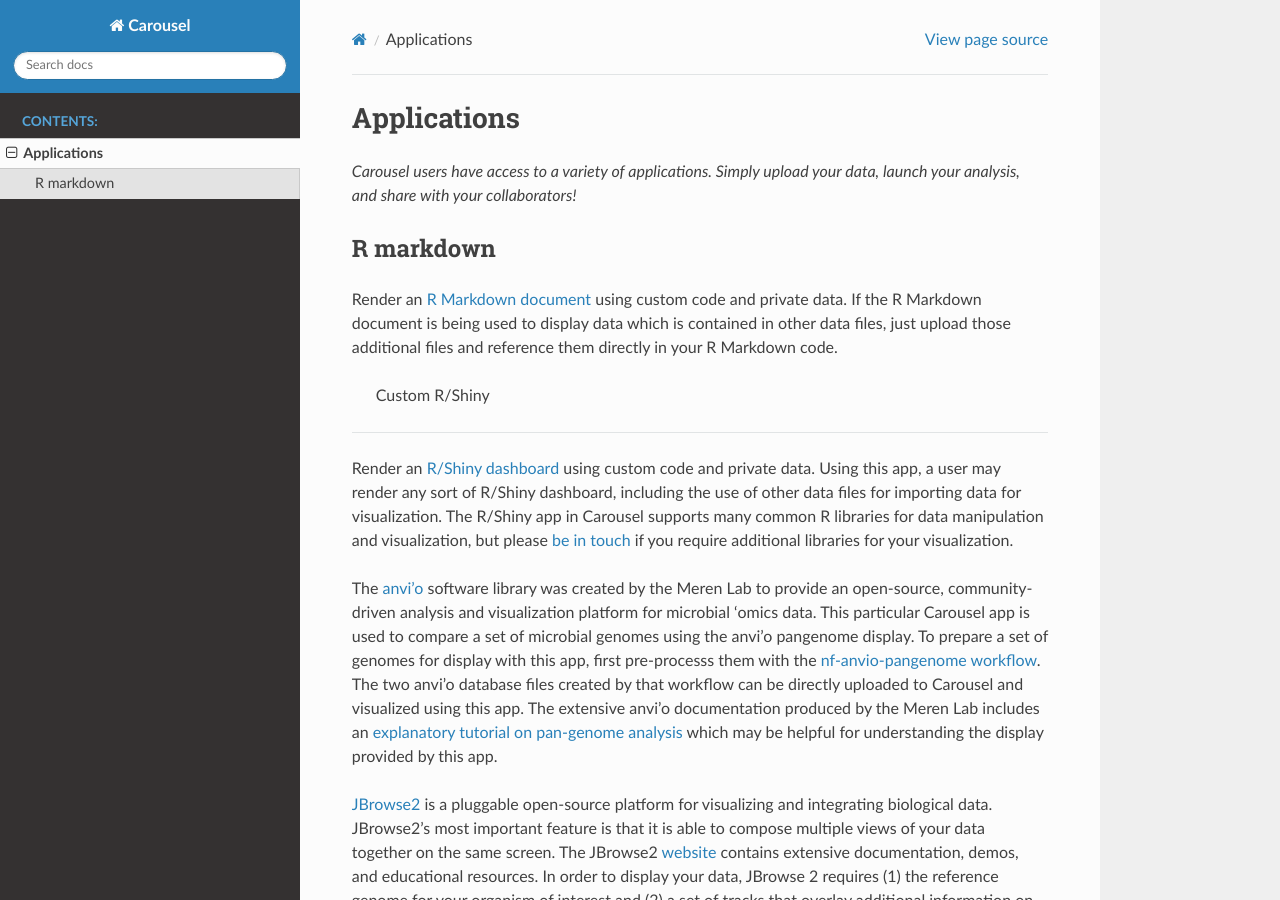
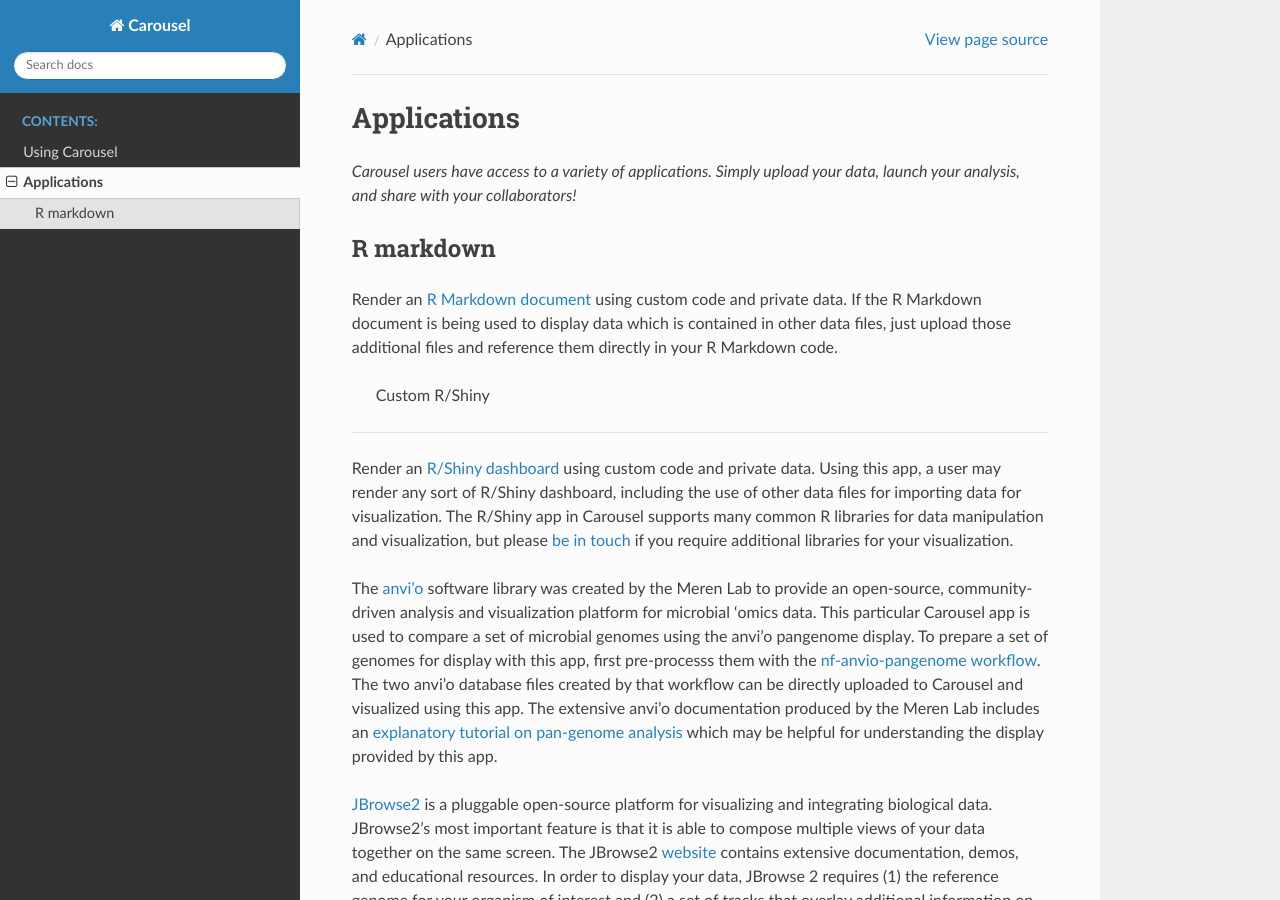
Before and after one commit to FredHutch/carousel-docs, a Sphinx documentation site: the page built from docs/apps.rst, in a window 1280 px wide and 900 px high. Built offline with Sphinx 7.4.7 and the Read the Docs theme 2.0.0, drawn with Linux system fonts in a browser that asks for light colours; pages that are not in the unit, such as notebooks, are missing from menus.

Commit message:
update getting_started to using carousel in toc

```diff
--- a/docs/index.rst
+++ b/docs/index.rst
@@ -58,5 +58,5 @@ broken, please `contact us <mailto:hutchdatacore@fredhutch.org>`_!
    :maxdepth: 2
    :caption: Contents:
 
-   getting_started
+   using_carousel
    apps
```
